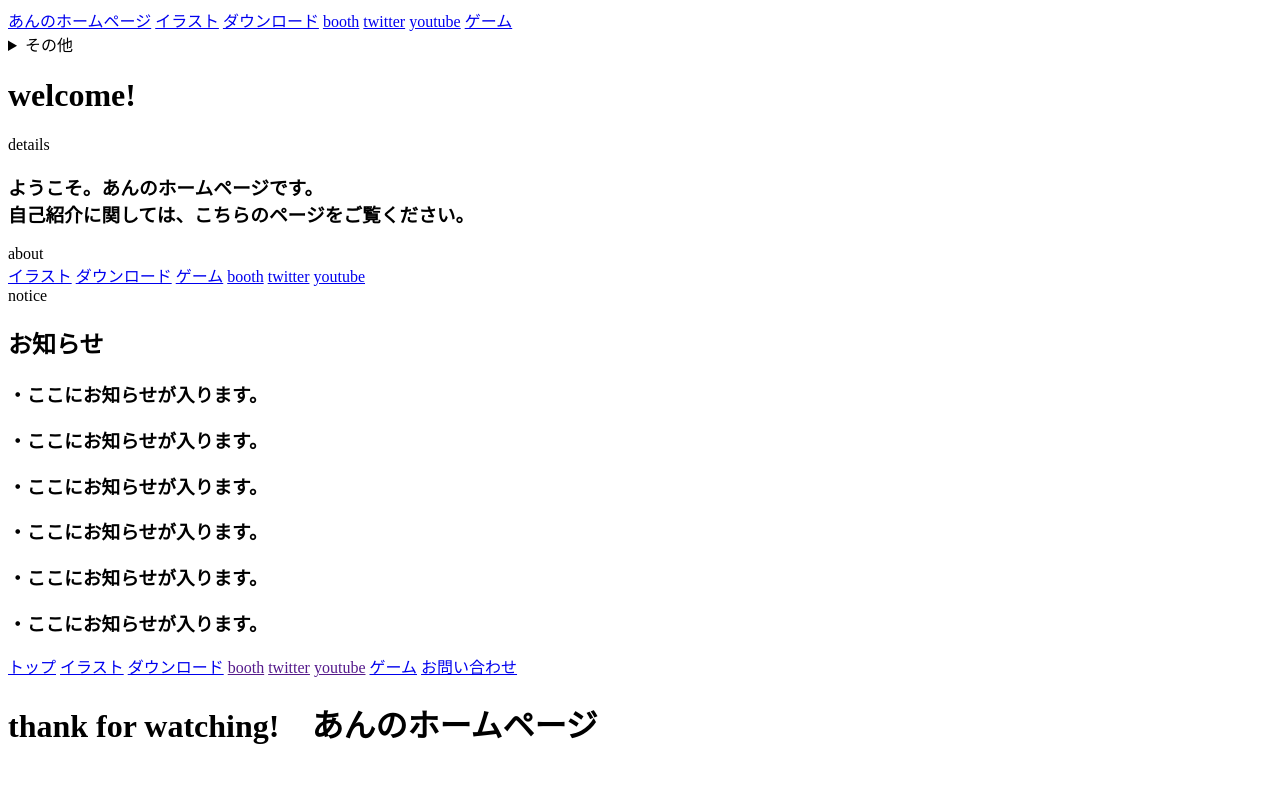
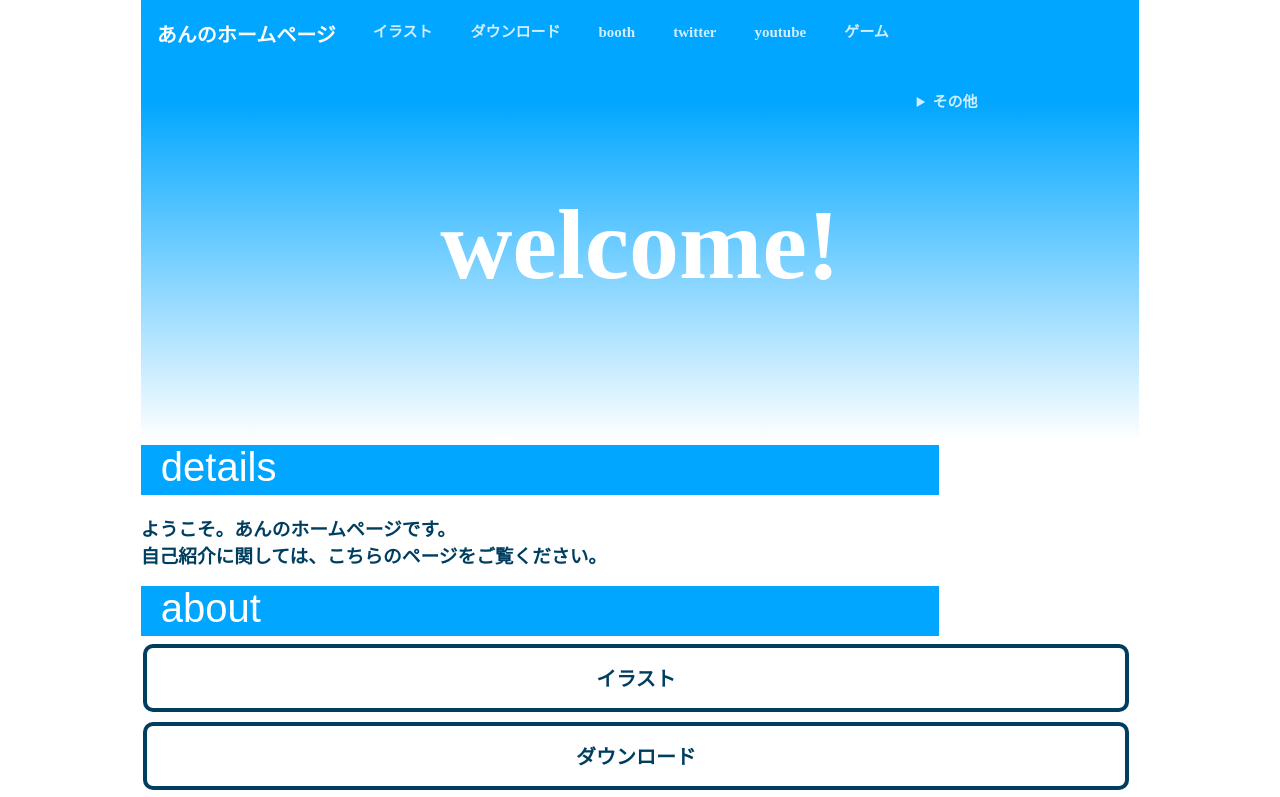
Before and after one commit to anriiiiiiiiii/homepagedemo2, a plain HTML site: page index.html in a window 1280 px wide. Shown: the top 797 px of the page. Drawn offline with Linux system fonts and the light colour scheme.

Commit message:
Update index.html

```diff
--- a/index.html
+++ b/index.html
@@ -3,7 +3,7 @@
 <!-------------- ヘッド---------------->
 
 <head>
-<link rel="stylesheet" href="top.css">
+<link rel="stylesheet" href="index.css">
 <title>あんのホームページ</title>
 <link rel="icon" href="favicon.ico">
 </head>
```
